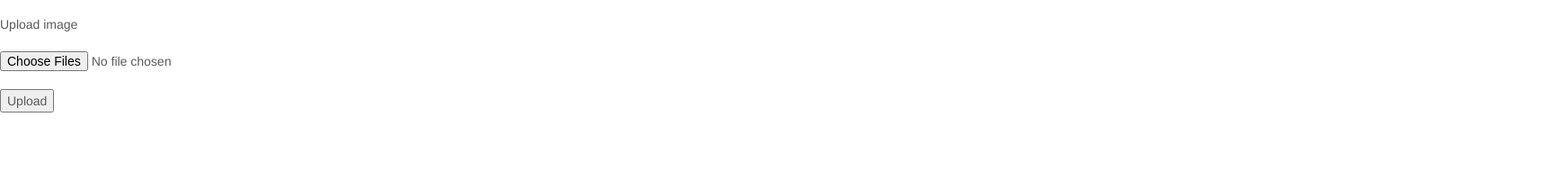
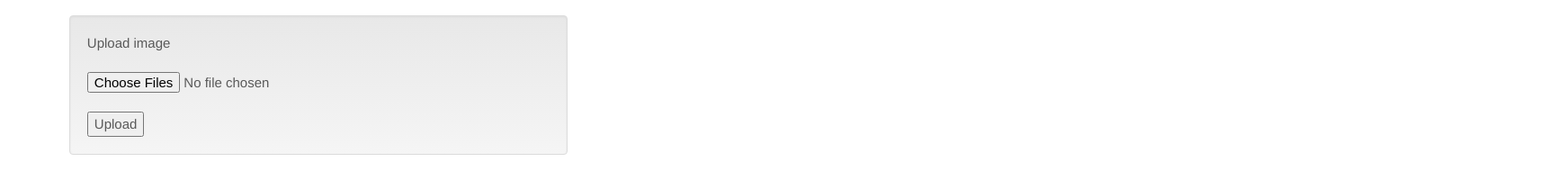
Before and after one commit to khaaali/PL_web-app_old, a website: page src/upload_image.html in a window 1280 px wide. Shown: the part 74-284 px from the top of the page at 90% size, 1741 px wide, since content can reach past the window. Drawn offline with Linux system fonts and the light colour scheme.

Commit message:
updated server and imagedisplay.html

```diff
--- a/src/stylesheet.css
+++ b/src/stylesheet.css
@@ -103,3 +103,11 @@ iewports */
     border: 1px solid #000;
     margin: 10px 5px 0 0;
   }
+.center {
+    position: relative;
+    left: 6%;
+    top: 50%;
+    width: 130%;
+    text-align: left;
+    font-size: 15px;
+}
--- a/src/upload_image.html
+++ b/src/upload_image.html
@@ -41,7 +41,8 @@
                 </div>
             </nav>
         </div>
-        <div>
+        <div class="center">
+        <div class="col-xs-4 well ">
             <form action="/upload" enctype="multipart/form-data" method="post">Upload image
                 <br>
                 <br>
@@ -50,6 +51,7 @@
                 <input type="submit" value="Upload" />
             </form>
         </div>
+        </div>
     </div>
 </body>
 
```
Also changed, not shown: server.js (+19 -2 lines), src/index.html (+2 -0 lines), src/assets/demo_images/00.png (added), src/assets/demo_images/PL_10.jpg (added), src/assets/demo_images/abc_4096x384.png (added), src/display_img.html (renamed from src/display_img____.html).
